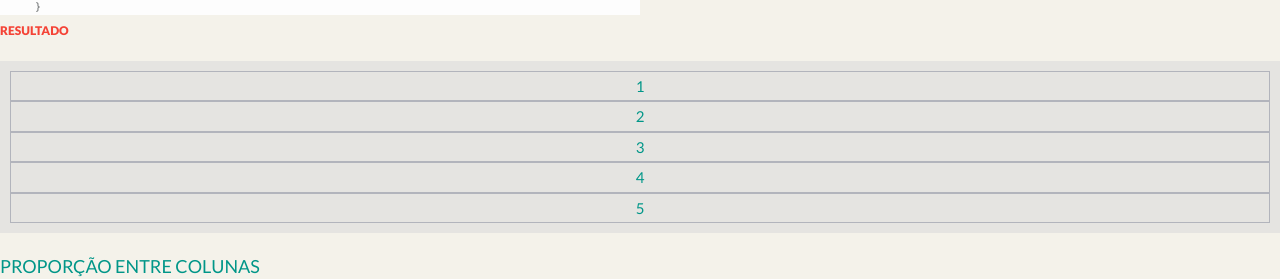
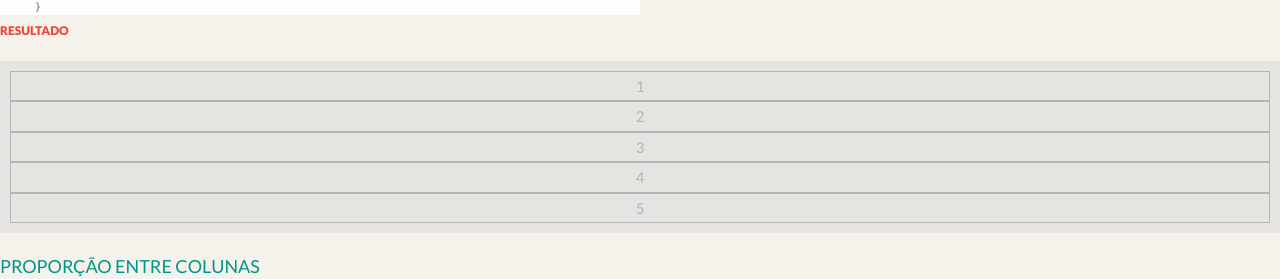
Before and after one commit to severidade/grid_css, a React (Create React App) app: page /make_grid in a window 1280 px wide. Shown: the part 520-799 px from the top of the page. Built offline with nearby package versions, Linux system fonts and the light colour scheme; a web font is replaced by a local one.

Commit message:
style: :art: cor do texto item

```diff
--- a/src/index.css
+++ b/src/index.css
@@ -81,6 +81,11 @@ p strong.codigo, li strong.codigo {
   padding: 0 8px;
   font-weight: 100;
   word-wrap: break-word;
+}
+
+.item p {
+  color: rgba(62, 71, 105, 0.3);
+  padding-bottom: inherit;
 }
 
 div[class*="exemplo_"] {
```
